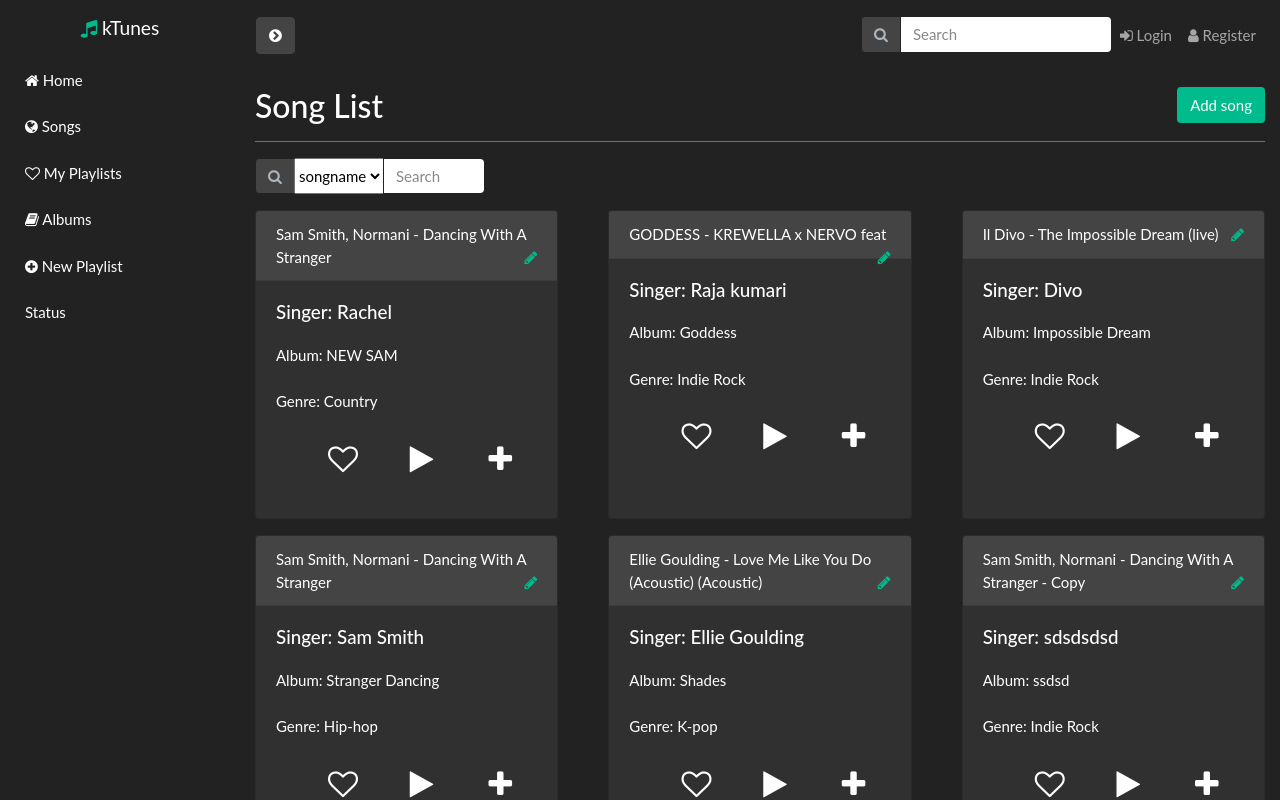
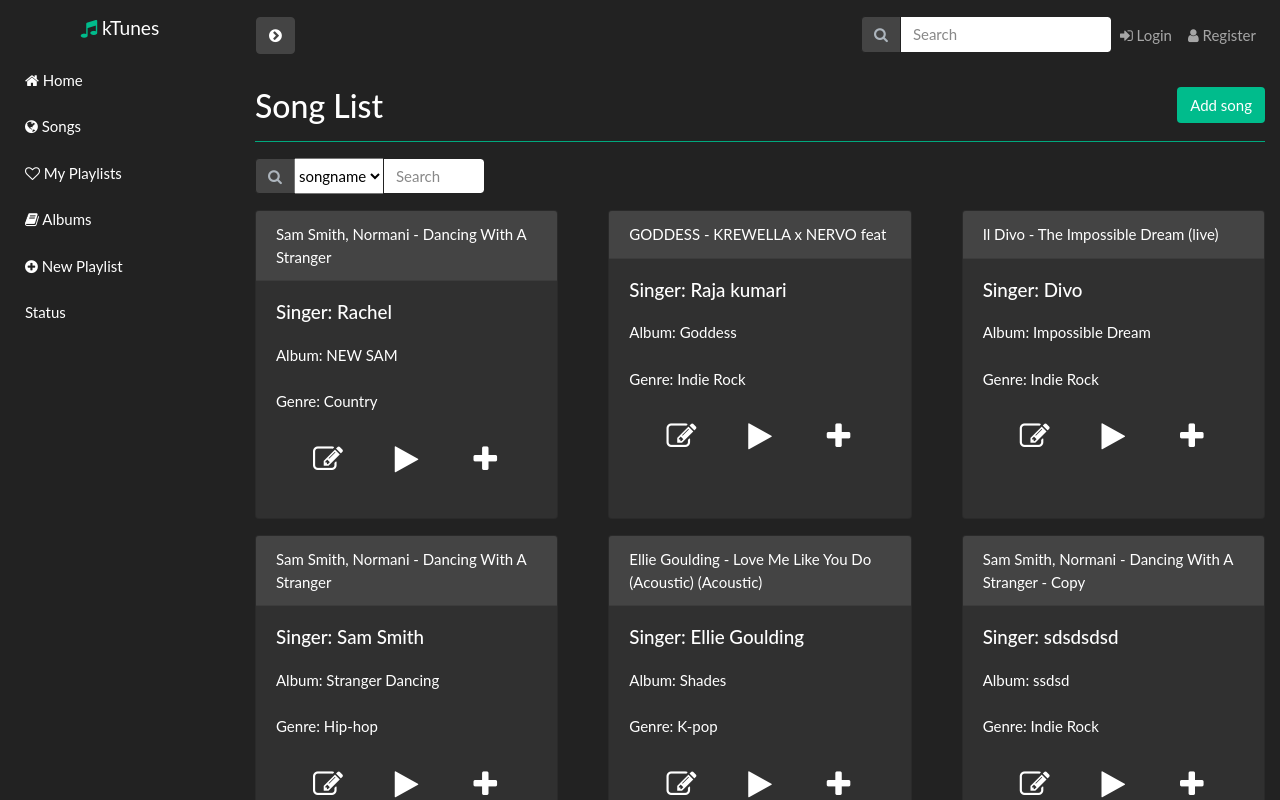
Before and after one commit to Kavshree/ktunes-new, an Angular app: page /SongList in a window 1280 px wide. Shown: the top 800 px of the page. Built offline with nearby package versions, Linux system fonts and the light colour scheme; data requests are answered from the project's data file.

Commit message:
edit changes again

```diff
--- a/src/app/SongModule/songlist.component.ts
+++ b/src/app/SongModule/songlist.component.ts
@@ -30,9 +30,7 @@ import {NgbModal, ModalDismissReasons} from '@ng-bootstrap/ng-bootstrap';
 
     <div class="card-columns card-deck">
         <div class="card mb-3" style="min-width: 18rem;" *ngFor="let song of songListData">
-            <div class="card-header" [ngClass]="song.id == currID ? 'active-card' : '' ">{{song.songname}}
-                <a class="pull-right" [routerLink]="['/SongList/editSong/', song.id]"><i class="fa fa-pencil"></i></a>
-            </div>
+            <div class="card-header" [ngClass]="song.id == currID ? 'active-card' : '' ">{{song.songname}} </div>
             <div class="card-body">
                 <h5 class="card-title"><label>Singer:</label> {{song.singer}}</h5>
                 <section class="card-text">
@@ -41,8 +39,8 @@ import {NgbModal, ModalDismissReasons} from '@ng-bootstrap/ng-bootstrap';
                 </section>
                 <div class="overlay text-center">
                 <p class="info cursor-pointer btn-group">
-                    <button class="btn" title="add to favourites" (click)="addtoFav(song.id)">
-                        <i class="fa fa-heart-o fa-2x col-lg-2"></i>
+                    <button class="btn" title="Edit" (click)="addtoFav(song.id)">
+                        <i class="fa fa-2x fa-pencil-square-o" [routerLink]="['/SongList/editSong/', song.id]"></i>
                     </button>
                     <button class="btn" title="Play" (click)="play(song.id)">
                         <i class="fa fa-play fa-2x col-lg-2"></i>
@@ -109,7 +107,7 @@ import {NgbModal, ModalDismissReasons} from '@ng-bootstrap/ng-bootstrap';
   `,
     styles: [`
         .btn .fa-heart-o:hover {color:red;}
-        .btn .fa-play:hover, .btn .fa-plus:hover{color: #00bc8c;}
+        .btn .fa-play:hover, .btn .fa-plus:hover, .btn .fa-pencil-square-o:hover{color: #00bc8c;}
         audio{width: 100%;}
         .active-card {background-color: #00bc8c; }
     `]
```
